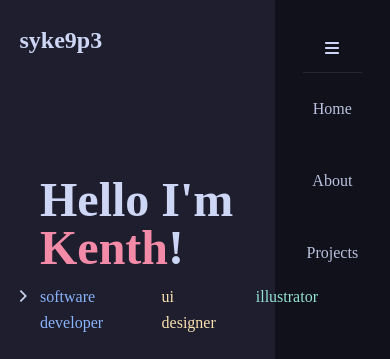
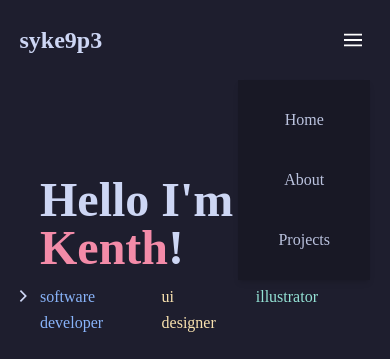
Before and after one commit to syke9p3/syke-portfolio-v2, a React (Vite) app: page / in a window 390 px wide. Both pictures are taken after a click on the button 354 px from the left and 40 px from the top of the page. Shown: the top 359 px of the page. Built offline with nearby package versions, Linux system fonts and the light colour scheme; the HTML template or start-up script is replaced by a standard one.

Commit message:
fixed z-index issues in navbar

```diff
--- a/src/components/Navbar.tsx
+++ b/src/components/Navbar.tsx
@@ -4,18 +4,15 @@ import { Link } from "react-router-dom";
 import navItems from "../data/navItems";
 
 const Navbar: React.FC = () => {
-  const [menuOpen, setMenuOpen] = useState(false);
+  const [isOpened, setIsOpened] = useState(false);
 
-  console.log(menuOpen);
-
-  const handleToggle = (e: React.MouseEvent<HTMLButtonElement>) => {
-    e.stopPropagation(); // Prevent propagation
-    setMenuOpen((prevMenuOpen) => !prevMenuOpen);
-  };
+  console.log(isOpened);
 
   return (
-    <nav className="py-6 px-[5%] w-full z-50">
+    <nav className="py-6 px-[5%] w-full ">
       <div className="container flex justify-between items-center mx-auto">
+        <div className="flex justify-between items-center w-full">
+          {/* <div id="nav-logo" className="relative text-4xl">K<span className="absolute top-2 left-5 text-teal-400">S</span></div> */}
           <Link
             to="/"
             className="text-2xl font-bold"
@@ -23,48 +20,57 @@ const Navbar: React.FC = () => {
             {/* <img src="src/assets/logo5.png" className="h-[80px]" alt="Syke" /> */}
             <p className="tracking-wid">syke9p3</p>
           </Link>
+
+          <div className="md:hidden">
             <button
-          className="grid place-items-center px-2 py-2 md:hidden"
-          onClick={handleToggle}
+              className="flex items-center px-3 py-2  scale-[150%]"
+              onClick={() => setIsOpened(!isOpened)}
             >
-          <p>
-            <FaBars />
-          </p>
+              <svg
+                className="h-3 w-3"
+                viewBox="0 0 20 20"
+                xmlns="http://www.w3.org/2000/svg"
+              >
+                <title>Menu</title>
+                <path
+                  fill="#fff"
+                  d="M0 3h20v2h-20v-2zM0 9h20v2h-20v-2zM0 15h20v2h-20v-2z"
+                />
+              </svg>
             </button>
+          </div>
 
-        <div
-          className={`h-[100dvh] px-[1%] md:h-auto fixed max-w-xs md:max-w-none items-center top-0 py-6 transition-all duration-75 ease-out md:static md:left-auto md:right-auto md:mt-0 bg-catppuccinCrust md:bg-transparent md:py-0 ${
-            menuOpen ? `right-0` : `-right-96`
-          }`}
-        >
-          <div className="flex flex-col px-6 transition-none md:gap-0">
-            <button
-              className="grid place-items-center px-2 py-4 md:hidden hover:bg-slate-800"
-              onClick={handleToggle}
-            >
-              <p>{<FaBars />}</p>
-            </button>
-            <hr className="opacity-10 md:hidden" />
-            <ul className="flex flex-col items-center md:gap-6 md:flex-row max-h-[calc(100vh-5rem)] overflow-y-auto relative">
+          <ul className="gap-3 hidden md:flex">
             {navItems.map((item, i) => (
               <Link
                 to={item.link}
                 key={i}
-                  className="grid relative place-items-center px-1 py-6 w-full rounded nav-item md:w-auto md:py-0 text-catppuccinSubtext1 hover:bg-slate-800"
+                className="grid relative place-items-center px-1 py-6 w-full rounded nav-item md:w-auto md:py-0 text-catppuccinSubtext1 hover:text-blue-500"
               >
                 <li className="font-medium">{item.name}</li>
               </Link>
             ))}
-              <li className="py-2 mt-1 w-full md:w-auto md:py-0 md:mt-0">
-                {/* <button className="px-6 py-2 w-full font-semibold tracking-tight text-white bg-red-500 md:w-auto md:rounded-full">
-                  My Resume
-                </button> */}
-              </li>
+
+          </ul>
+
+          <ul
+            className={`md:hidden absolute top-20 z-[40]  flex-col gap-3 shadow-md bg-[#181825] p-4 transition-all duration-300 ease-in-out right-5 ${!isOpened ? "hidden" : "flex"}`}
+          >
+            {navItems.map((item, i) => (
+              <Link
+                to={item.link}
+                key={i}
+                className="grid relative place-items-center px-6 py-3 w-full rounded nav-item md:w-auto md:py-0 text-catppuccinSubtext1 hover:text-blue-500"
+              >
+                <li className="font-medium">{item.name}</li>
+              </Link>
+            ))}
+
           </ul>
         </div>
       </div>
-      </div>
     </nav>
+
   );
 };
 
```
Lines whose indentation alone changed are shown as unchanged.
